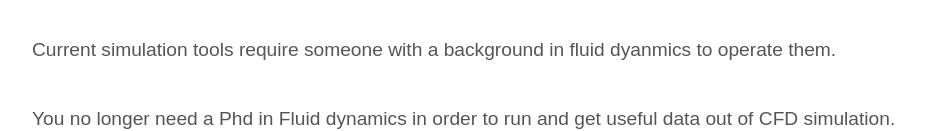
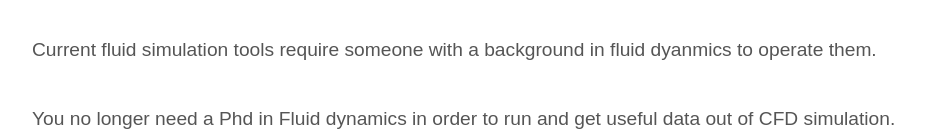
Before and after one commit to jinxed9/m7_site, a plain HTML site: page index.html in a window 1280 px wide. Shown: the part 238-369 px from the top of the page, without its empty margins (174-1104 px from the left). Drawn offline with Linux system fonts and the light colour scheme; a script that the page names is missing.

Commit message:
Add files via upload

```diff
--- a/index.html
+++ b/index.html
@@ -209,7 +209,7 @@
 		<br/>
 		<p>Modeling and simulation are essential for buildling physical systems. Engineers need to quantify lift, drag, and  other forces in order to hit design targets.</p>
 		<br/>
-		<p>Current simulation tools require someone with a background in fluid dyanmics to operate them.</p>
+		<p>Current fluid simulation tools require someone with a background in fluid dyanmics to operate them.</p>
 		<br/>
 		<p>You no longer need a Phd in Fluid dynamics in order to run and get useful data out of CFD simulation.</p>
     </section>
```
